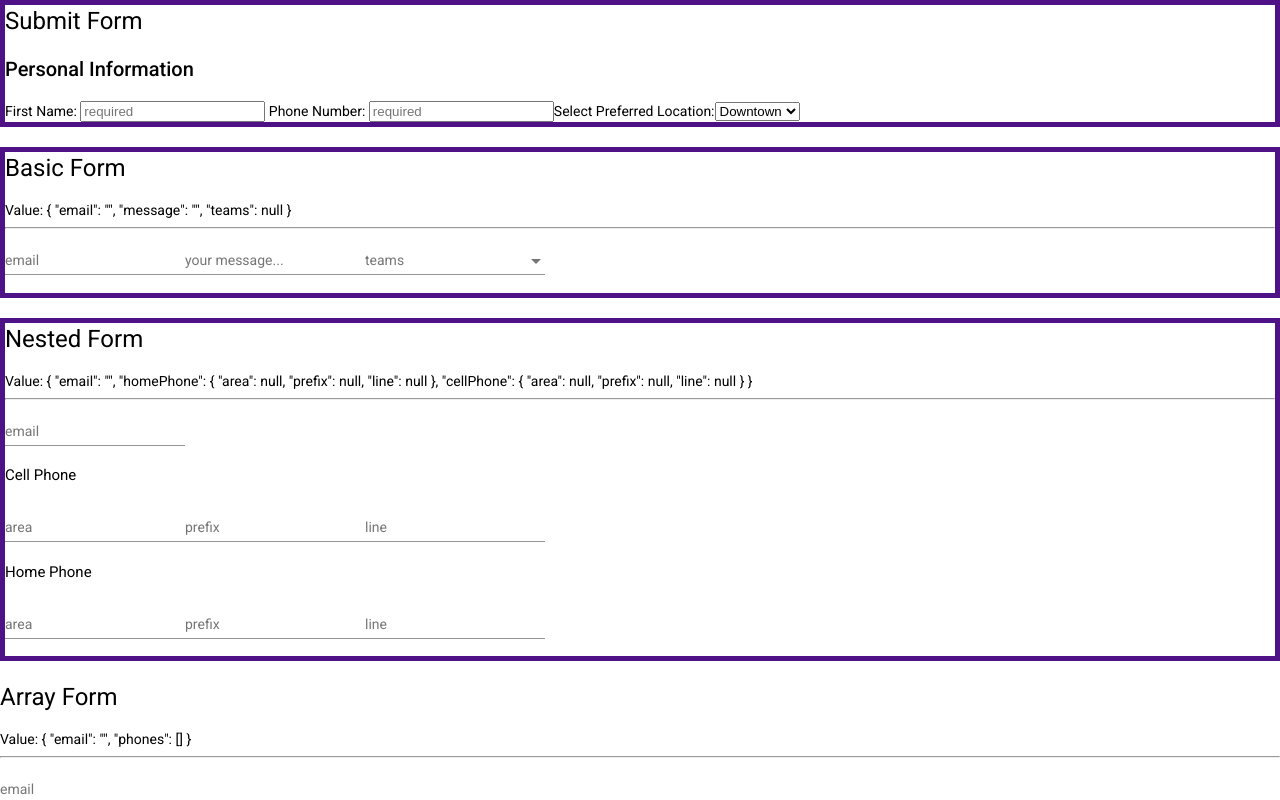
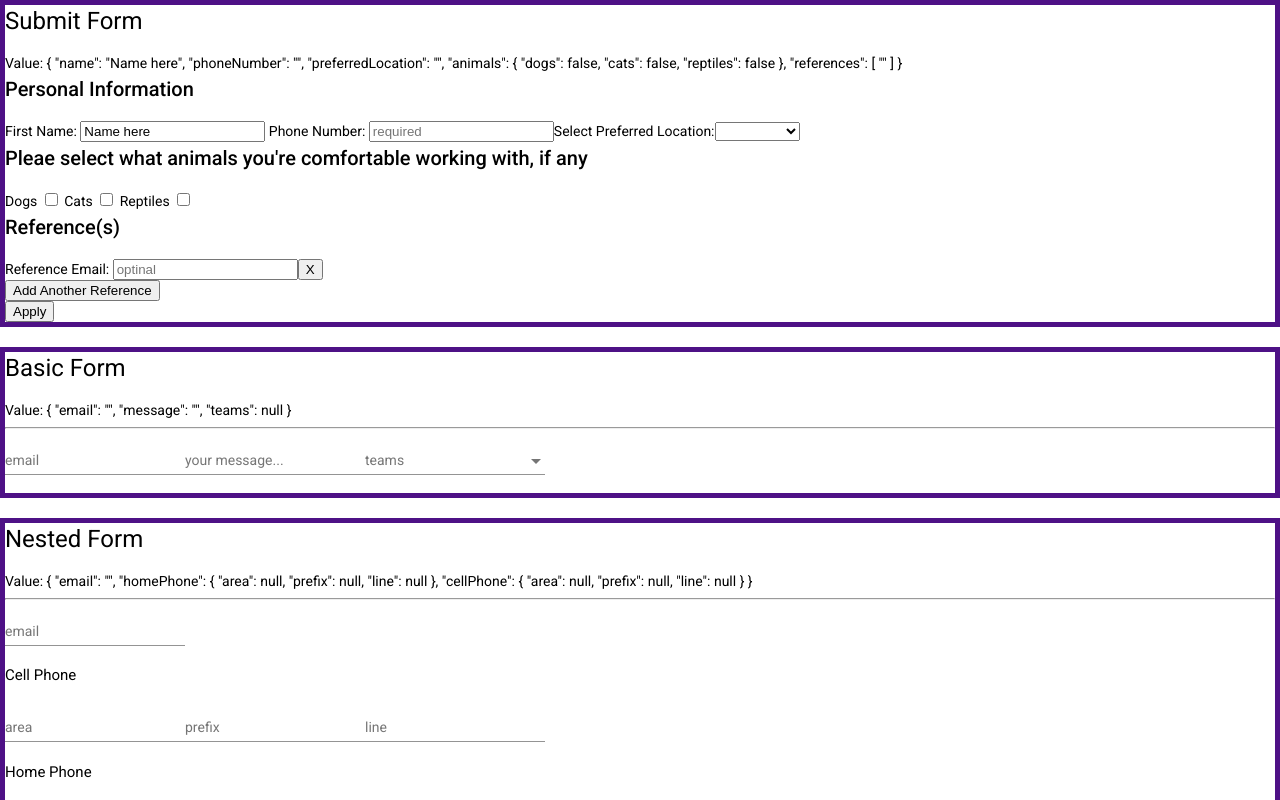
Before and after one commit to LinaSachuk/learn_angular, an Angular app in the folder learn-app/: page / in a window 1280 px wide. Shown: the top 800 px of the page. Built offline with nearby package versions, Linux system fonts and the light colour scheme.

Commit message:
add submit form

```diff
--- a/learn-app/src/app/submit-form/submit-form.component.html
+++ b/learn-app/src/app/submit-form/submit-form.component.html
@@ -1,17 +1,57 @@
 <div id="form">
   <h1>Submit Form</h1>
 
+  <form [formGroup]="volunteerForm" (ngSubmit)="onSubmit()">
+    Value: {{ volunteerForm.value | json }}
+    <br />
     <h2>Personal Information</h2>
     <label>
       First Name:
-    <input type="text" placeholder="required" />
+      <input type="text" formControlName="name" placeholder="required" />
     </label>
     <label>
       Phone Number:
-    <input type="text" placeholder="required" />
+      <input type="text" formControlName="phoneNumber" placeholder="required" />
     </label>
     <label>Select Preferred Location:</label>
-  <select>
+    <select
+      formControlName="preferredLocation"
+      (change)="selectLocation($event)"
+    >
       <option *ngFor="let loc of locations" [ngValue]="loc">{{ loc }}</option>
     </select>
+    <h2>Pleae select what animals you're comfortable working with, if any</h2>
+    <div class="grouping" formGroupName="animals">
+      <label>
+        Dogs
+        <input formControlName="dogs" type="checkbox" />
+      </label>
+      <label>
+        Cats
+        <input formControlName="cats" type="checkbox" />
+      </label>
+      <label>
+        Reptiles
+        <input formControlName="reptiles" type="checkbox" />
+      </label>
     </div>
+    <h2>Reference(s)</h2>
+    <div
+      formArrayName="references"
+      *ngFor="let ref of references.controls; let i = index"
+      class="grouping"
+    >
+      <label>
+        Reference Email:
+        <input [formControlName]="i" type="text" placeholder="optinal" />
+        <button type="button" id="remove_email" (click)="removeEmail(i)">
+          X
+        </button>
+      </label>
+    </div>
+
+    <button type="button" (click)="addEmail()">Add Another Reference</button>
+    <br />
+    <button id="apply_button">Apply</button>
+  </form>
+</div>
--- a/learn-app/src/app/submit-form/submit-form.component.ts
+++ b/learn-app/src/app/submit-form/submit-form.component.ts
@@ -1,6 +1,13 @@
 import { Component, OnInit } from '@angular/core';
 import { FormGroup, FormBuilder, FormArray } from '@angular/forms';
+//Built a Reactive Form with the @angular/forms building blocks:
+// 1. FormControl
+// 2. FormGroup
+// 3. FormArray for Dynamic Forms
 
+// Updated a control programmatically
+
+// Ability to add/remove controls dynamically in a FormArray
 @Component({
   selector: 'app-submit-form',
   templateUrl: './submit-form.component.html',
@@ -34,6 +41,20 @@ export class SubmitFormComponent implements OnInit {
     console.log(this.volunteerForm);
   }
 
+  selectLocation(event): void {
+    this.volunteerForm.patchValue({
+      preferredLocation: event.target.value,
+    });
+  }
+
+  addEmail(): void {
+    this.references.push(this.fb.control(''));
+  }
+
+  removeEmail(index: number): void {
+    this.references.removeAt(index);
+  }
+
   get references(): FormArray {
     return this.volunteerForm.get('references') as FormArray;
   }
```
Lines whose indentation alone changed are shown as unchanged.
